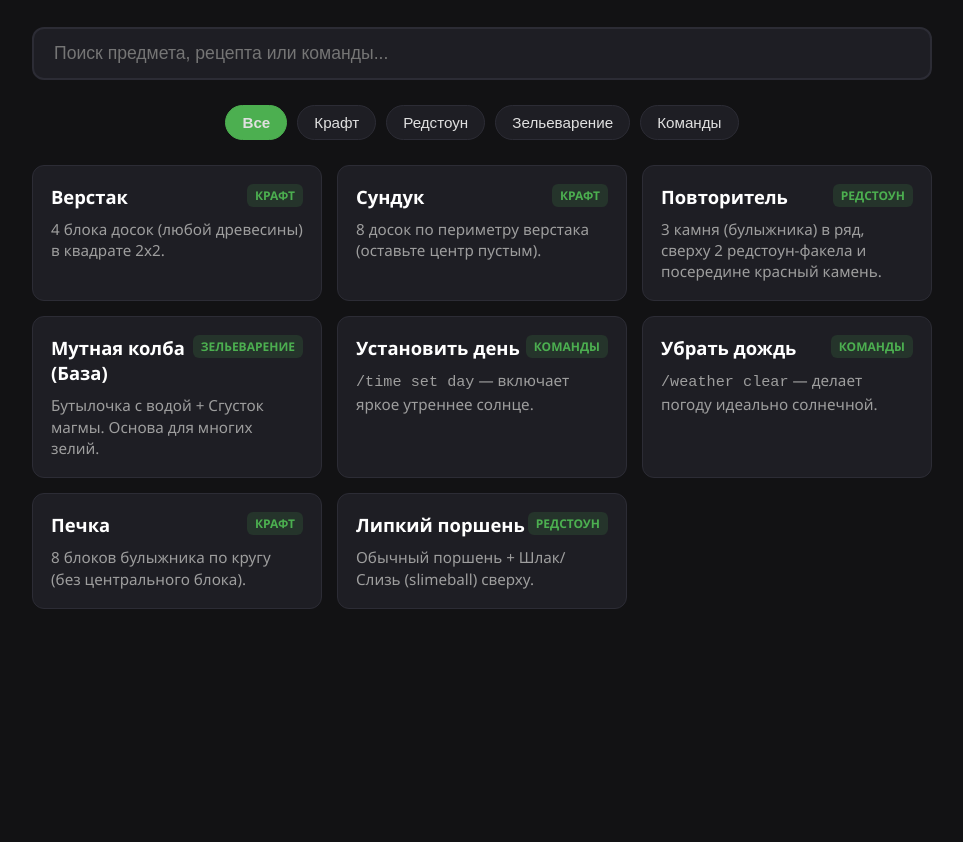
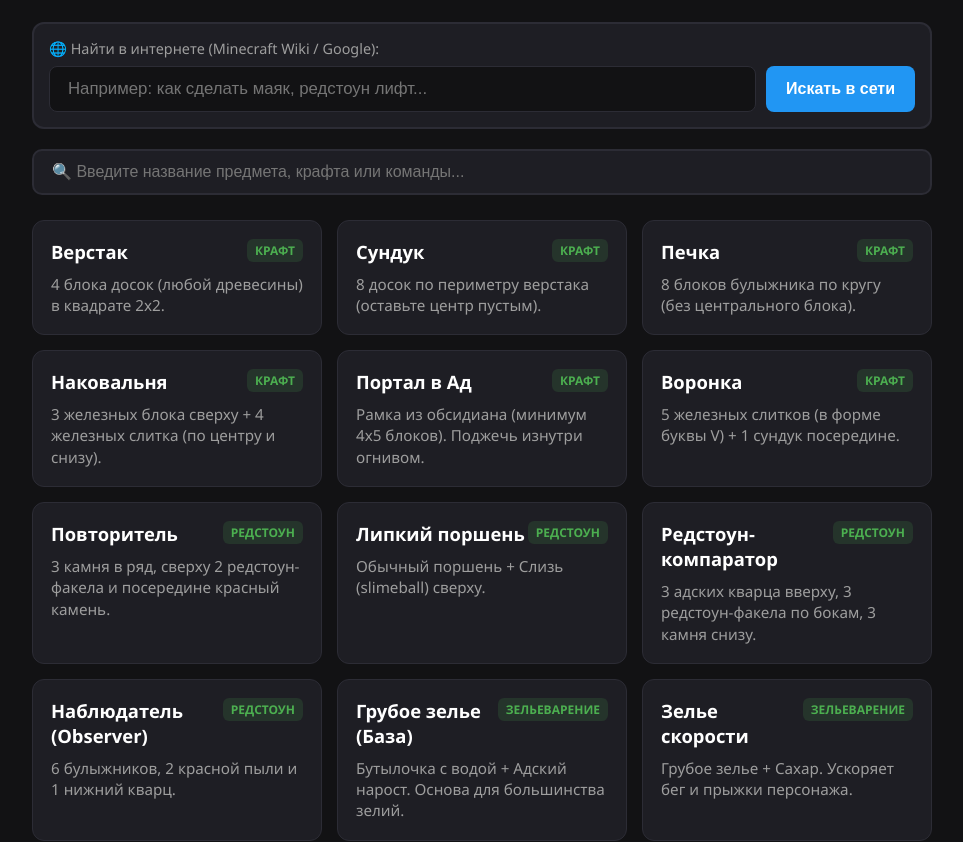
Before and after one commit to vint35/minecraft-cheat-sheet, a plain HTML site: page index.html in a window 1280 px wide. Shown: the part 122-964 px from the top of the page, without its empty margins (158-1121 px from the left). Before the commit the page ends 800 px from the top, so only its background shows below. Drawn offline with Linux system fonts and the light colour scheme.

Commit message:
Add files via upload

```diff
--- a/index.html
+++ b/index.html
@@ -13,6 +13,8 @@
             --text-color: #e0e0e0;
             --text-muted: #9e9e9e;
             --border-color: #2c2c35;
+            --web-btn-color: #2196F3;
+            --web-btn-hover: #1976D2;
         }
 
         body {
@@ -30,7 +32,7 @@
 
         header {
             text-align: center;
-            margin-bottom: 30px;
+            margin-bottom: 25px;
         }
 
         h1 {
@@ -44,47 +46,68 @@
             margin-top: 0;
         }
 
-        .search-box {
-            width: 100%;
-            padding: 14px 20px;
-            font-size: 1.1rem;
+        .search-container {
             background-color: var(--card-bg);
             border: 2px solid var(--border-color);
             border-radius: 12px;
+            padding: 15px;
+            margin-bottom: 20px;
+        }
+
+        .search-box-wrapper {
+            display: flex;
+            gap: 10px;
+        }
+
+        .search-box {
+            flex: 1;
+            padding: 12px 18px;
+            font-size: 1.05rem;
+            background-color: var(--bg-color);
+            border: 1px solid var(--border-color);
+            border-radius: 8px;
             color: var(--text-color);
             outline: none;
             transition: border-color 0.2s;
-            box-sizing: border-box;
-            margin-bottom: 25px;
         }
 
         .search-box:focus {
             border-color: var(--accent-color);
         }
 
-        .categories {
-            display: flex;
-            gap: 10px;
-            margin-bottom: 25px;
-            flex-wrap: wrap;
-            justify-content: center;
+        .web-search-btn {
+            background-color: var(--web-btn-color);
+            color: white;
+            border: none;
+            padding: 0 20px;
+            font-size: 1rem;
+            border-radius: 8px;
+            cursor: pointer;
+            font-weight: 600;
+            transition: background-color 0.2s;
+            white-space: nowrap;
         }
 
-        .cat-btn {
-            background-color: var(--card-bg);
-            border: 1px solid var(--border-color);
-            color: var(--text-color);
-            padding: 8px 16px;
-            border-radius: 20px;
-            cursor: pointer;
-            transition: all 0.2s;
-            font-size: 0.95rem;
+        .web-search-btn:hover {
+            background-color: var(--web-btn-hover);
         }
 
-        .cat-btn:hover, .cat-btn.active {
-            background-color: var(--accent-color);
+        .local-search-input {
+            width: 100%;
+            padding: 12px 18px;
+            font-size: 1rem;
+            background-color: var(--card-bg);
+            border: 2px solid var(--border-color);
+            border-radius: 10px;
+            color: var(--text-color);
+            outline: none;
+            box-sizing: border-box;
+            margin-bottom: 25px;
+            transition: border-color 0.2s;
+        }
+
+        .local-search-input:focus {
             border-color: var(--accent-color);
-            font-weight: 600;
         }
 
         .grid {
@@ -140,6 +163,14 @@
             line-height: 1.4;
             margin: 0;
         }
+
+        code {
+            background: rgba(255, 255, 255, 0.1);
+            padding: 2px 6px;
+            border-radius: 4px;
+            font-family: monospace;
+            color: #ffeb3b;
+        }
     </style>
 </head>
 <body>
@@ -150,110 +181,145 @@
         <p class="subtitle">Всё самое важное под рукой!</p>
     </header>
 
-    <input type="text" id="searchInput" class="search-box" placeholder="Поиск предмета, рецепта или команды..." onkeyup="filterCards()">
-
-    <div class="categories">
-        <button class="cat-btn active" onclick="filterCategory('all', this)">Все</button>
-        <button class="cat-btn" onclick="filterCategory('craft', this)">Крафт</button>
-        <button class="cat-btn" onclick="filterCategory('redstone', this)">Редстоун</button>
-        <button class="cat-btn" onclick="filterCategory('potions', this)">Зельеварение</button>
-        <button class="cat-btn" onclick="filterCategory('commands', this)">Команды</button>
+    <!-- Поиск в сети -->
+    <div class="search-container">
+        <label for="webSearchInput" style="display: block; margin-bottom: 8px; font-size: 0.9rem; color: var(--text-muted);">🌐 Найти в интернете (Minecraft Wiki / Google):</label>
+        <div class="search-box-wrapper">
+            <input type="text" id="webSearchInput" class="search-box" placeholder="Например: как сделать маяк, редстоун лифт..." onkeypress="handleWebSearchKey(event)">
+            <button class="web-search-btn" onclick="searchWeb()">Искать в сети</button>
+        </div>
     </div>
 
+    <!-- Поиск по готовым карточкам -->
+    <input type="text" id="searchInput" class="local-search-input" placeholder="🔍 Введите название предмета, крафта или команды..." onkeyup="filterCards()">
+
     <div class="grid" id="cardsGrid">
-        <!-- Карточка 1 -->
-        <div class="card" data-category="craft" data-search="верстак доски крафт">
+        <!-- КРАФТ -->
+        <div class="card" data-search="верстак доски крафт">
             <div>
-                <div class="card-header">
-                    <h3 class="card-title">Верстак</h3>
-                    <span class="card-badge">Крафт</span>
-                </div>
+                <div class="card-header"><h3 class="card-title">Верстак</h3><span class="card-badge">Крафт</span></div>
                 <p class="card-desc">4 блока досок (любой древесины) в квадрате 2х2.</p>
             </div>
         </div>
 
-        <!-- Карточка 2 -->
-        <div class="card" data-category="craft" data-search="сундук доски крафт">
+        <div class="card" data-search="сундук доски крафт">
             <div>
-                <div class="card-header">
-                    <h3 class="card-title">Сундук</h3>
-                    <span class="card-badge">Крафт</span>
-                </div>
+                <div class="card-header"><h3 class="card-title">Сундук</h3><span class="card-badge">Крафт</span></div>
                 <p class="card-desc">8 досок по периметру верстака (оставьте центр пустым).</p>
             </div>
         </div>
 
-        <!-- Карточка 3 -->
-        <div class="card" data-category="redstone" data-search="повторитель задержка редстоун">
+        <div class="card" data-search="печка булыжник камень печь">
             <div>
-                <div class="card-header">
-                    <h3 class="card-title">Повторитель</h3>
-                    <span class="card-badge">Редстоун</span>
-                </div>
-                <p class="card-desc">3 камня (булыжника) в ряд, сверху 2 редстоун-факела и посередине красный камень.</p>
+                <div class="card-header"><h3 class="card-title">Печка</h3><span class="card-badge">Крафт</span></div>
+                <p class="card-desc">8 блоков булыжника по кругу (без центрального блока).</p>
             </div>
         </div>
 
-        <!-- Карточка 4 -->
-        <div class="card" data-category="potions" data-search="зелье варка колба зельеварение">
+        <div class="card" data-search="наковальня железо">
             <div>
-                <div class="card-header">
-                    <h3 class="card-title">Мутная колба (База)</h3>
-                    <span class="card-badge">Зельеварение</span>
-                </div>
-                <p class="card-desc">Бутылочка с водой + Сгусток магмы. Основа для многих зелий.</p>
+                <div class="card-header"><h3 class="card-title">Наковальня</h3><span class="card-badge">Крафт</span></div>
+                <p class="card-desc">3 железных блока сверху + 4 железных слитка (по центру и снизу).</p>
             </div>
         </div>
 
-        <!-- Карточка 5 -->
-        <div class="card" data-category="commands" data-search="команды день время погода /time">
+        <div class="card" data-search="портал в нижний мир ад обсидиан зажигалка">
             <div>
-                <div class="card-header">
-                    <h3 class="card-title">Установить день</h3>
-                    <span class="card-badge">Команды</span>
-                </div>
+                <div class="card-header"><h3 class="card-title">Портал в Ад</h3><span class="card-badge">Крафт</span></div>
+                <p class="card-desc">Рамка из обсидиана (минимум 4х5 блоков). Поджечь изнутри огнивом.</p>
+            </div>
+        </div>
+
+        <div class="card" data-search="воронка сундук железо">
+            <div>
+                <div class="card-header"><h3 class="card-title">Воронка</h3><span class="card-badge">Крафт</span></div>
+                <p class="card-desc">5 железных слитков (в форме буквы V) + 1 сундук посередине.</p>
+            </div>
+        </div>
+
+        <!-- РЕДСТОУН -->
+        <div class="card" data-search="повторитель задержка редстоун">
+            <div>
+                <div class="card-header"><h3 class="card-title">Повторитель</h3><span class="card-badge">Редстоун</span></div>
+                <p class="card-desc">3 камня в ряд, сверху 2 редстоун-факела и посередине красный камень.</p>
+            </div>
+        </div>
+
+        <div class="card" data-search="липкий поршень слизь редстоун">
+            <div>
+                <div class="card-header"><h3 class="card-title">Липкий поршень</h3><span class="card-badge">Редстоун</span></div>
+                <p class="card-desc">Обычный поршень + Слизь (slimeball) сверху.</p>
+            </div>
+        </div>
+
+        <div class="card" data-search="компаратор редстоун кварц факел">
+            <div>
+                <div class="card-header"><h3 class="card-title">Редстоун-компаратор</h3><span class="card-badge">Редстоун</span></div>
+                <p class="card-desc">3 адских кварца вверху, 3 редстоун-факела по бокам, 3 камня снизу.</p>
+            </div>
+        </div>
+
+        <div class="card" data-search="наблюдатель датчик блок редстоун">
+            <div>
+                <div class="card-header"><h3 class="card-title">Наблюдатель (Observer)</h3><span class="card-badge">Редстоун</span></div>
+                <p class="card-desc">6 булыжников, 2 красной пыли и 1 нижний кварц.</p>
+            </div>
+        </div>
+
+        <!-- ЗЕЛЬЕБАРЕНИЕ -->
+        <div class="card" data-search="зелье варка колба зельеварение адский нарост">
+            <div>
+                <div class="card-header"><h3 class="card-title">Грубое зелье (База)</h3><span class="card-badge">Зельеварение</span></div>
+                <p class="card-desc">Бутылочка с водой + Адский нарост. Основа для большинства зелий.</p>
+            </div>
+        </div>
+
+        <div class="card" data-search="зелье скорости сахар зельеварение">
+            <div>
+                <div class="card-header"><h3 class="card-title">Зелье скорости</h3><span class="card-badge">Зельеварение</span></div>
+                <p class="card-desc">Грубое зелье + Сахар. Ускоряет бег и прыжки персонажа.</p>
+            </div>
+        </div>
+
+        <div class="card" data-search="зелье ночного видения золотая морковь">
+            <div>
+                <div class="card-header"><h3 class="card-title">Зелье ночного видения</h3><span class="card-badge">Зельеварение</span></div>
+                <p class="card-desc">Грубое зелье + Золотая морковь. Отлично видно в темных пещерах.</p>
+            </div>
+        </div>
+
+        <!-- КОМАНДЫ -->
+        <div class="card" data-search="команды день время погода /time">
+            <div>
+                <div class="card-header"><h3 class="card-title">Установить день</h3><span class="card-badge">Команды</span></div>
                 <p class="card-desc"><code>/time set day</code> — включает яркое утреннее солнце.</p>
             </div>
         </div>
 
-        <!-- Карточка 6 -->
-        <div class="card" data-category="commands" data-search="команды погода ясно дождь /weather">
+        <div class="card" data-search="команды погода ясно дождь /weather">
             <div>
-                <div class="card-header">
-                    <h3 class="card-title">Убрать дождь</h3>
-                    <span class="card-badge">Команды</span>
-                </div>
+                <div class="card-header"><h3 class="card-title">Убрать дождь</h3><span class="card-badge">Команды</span></div>
                 <p class="card-desc"><code>/weather clear</code> — делает погоду идеально солнечной.</p>
             </div>
         </div>
 
-        <!-- Карточка 7 -->
-        <div class="card" data-category="craft" data-search="ворока печка уголь железо руда">
+        <div class="card" data-search="команды креатив режим игры /gamemode">
             <div>
-                <div class="card-header">
-                    <h3 class="card-title">Печка</h3>
-                    <span class="card-badge">Крафт</span>
-                </div>
-                <p class="card-desc">8 блоков булыжника по кругу (без центрального блока).</p>
+                <div class="card-header"><h3 class="card-title">Режим Творчество</h3><span class="card-badge">Команды</span></div>
+                <p class="card-desc"><code>/gamemode creative</code> — включает бессмертие и полет.</p>
             </div>
         </div>
 
-        <!-- Карточка 8 -->
-        <div class="card" data-category="redstone" data-search="липкий поршень слизь редстоун">
+        <div class="card" data-search="команды выживание режим игры /gamemode">
             <div>
-                <div class="card-header">
-                    <h3 class="card-title">Липкий поршень</h3>
-                    <span class="card-badge">Редстоун</span>
-                </div>
-                <p class="card-desc">Обычный поршень + Шлак/Слизь (slimeball) сверху.</p>
+                <div class="card-header"><h3 class="card-title">Режим Выживание</h3><span class="card-badge">Команды</span></div>
+                <p class="card-desc"><code>/gamemode survival</code> — возвращает обычное выживание.</p>
             </div>
         </div>
     </div>
 </div>
 
 <script>
-    let currentCategory = 'all';
-
     function filterCards() {
         let input = document.getElementById('searchInput').value.toLowerCase();
         let cards = document.getElementsByClassName('card');
@@ -261,12 +327,8 @@
         for (let i = 0; i < cards.length; i++) {
             let card = cards[i];
             let searchData = card.getAttribute('data-search').toLowerCase();
-            let category = card.getAttribute('data-category');
 
-            let matchesSearch = searchData.includes(input);
-            let matchesCategory = (currentCategory === 'all' || category === currentCategory);
-
-            if (matchesSearch && matchesCategory) {
+            if (searchData.includes(input)) {
                 card.style.display = "flex";
             } else {
                 card.style.display = "none";
@@ -274,18 +336,18 @@
         }
     }
 
-^    function filterCategory(category, button) {
-        currentCategory = category;
+    function searchWeb() {
+        let query = document.getElementById('webSearchInput').value.trim();
+        if (query) {
+            let url = `https://www.google.com/search?q=minecraft+${encodeURIComponent(query)}`;
+            window.open(url, '_blank');
+        }
+    }
 
-        // Убираем класс active у всех кнопок
-        let buttons = document.getElementsByClassName('cat-btn');
-        for (let btn of buttons) {
-            btn.classList.remove('active');
+    function handleWebSearchKey(event) {
+        if (event.key === 'Enter') {
+            searchWeb();
         }
-        // Добавляем текущей
-        button.classList.add('active');
-
-        filterCards();
     }
 </script>
 
```
